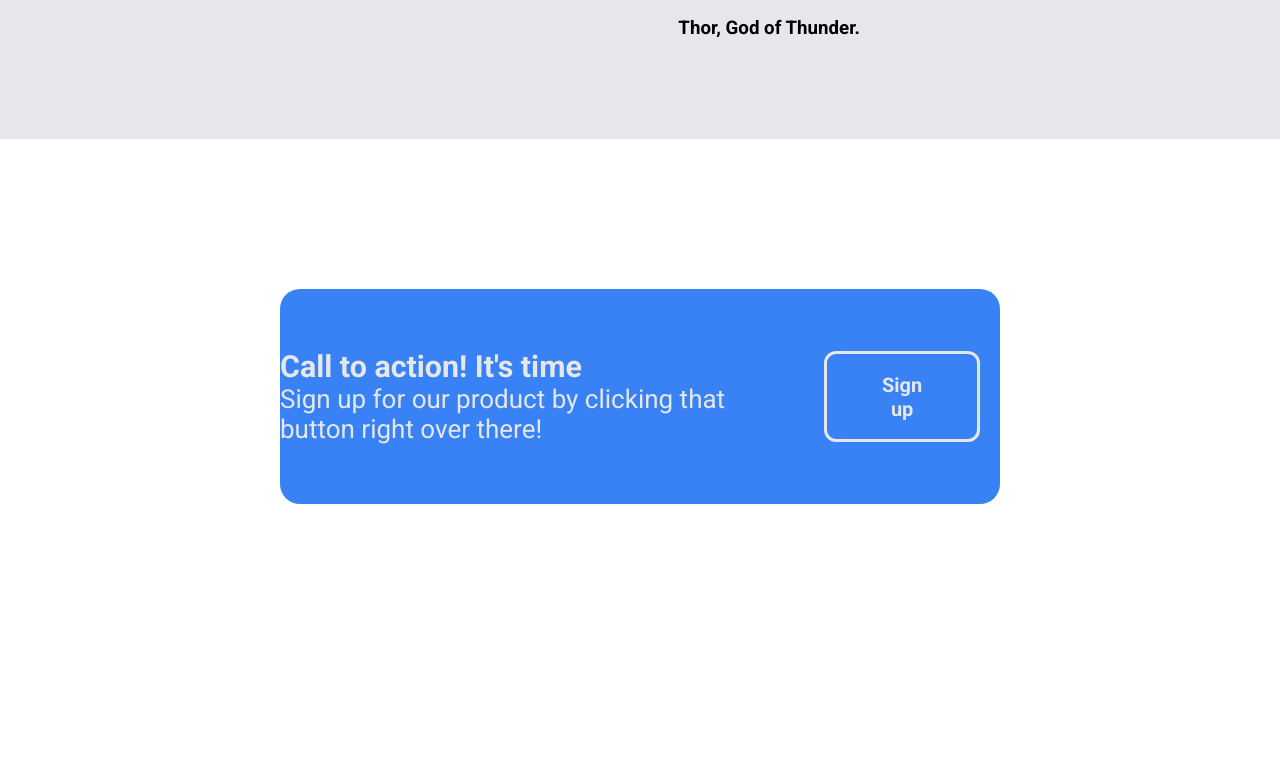
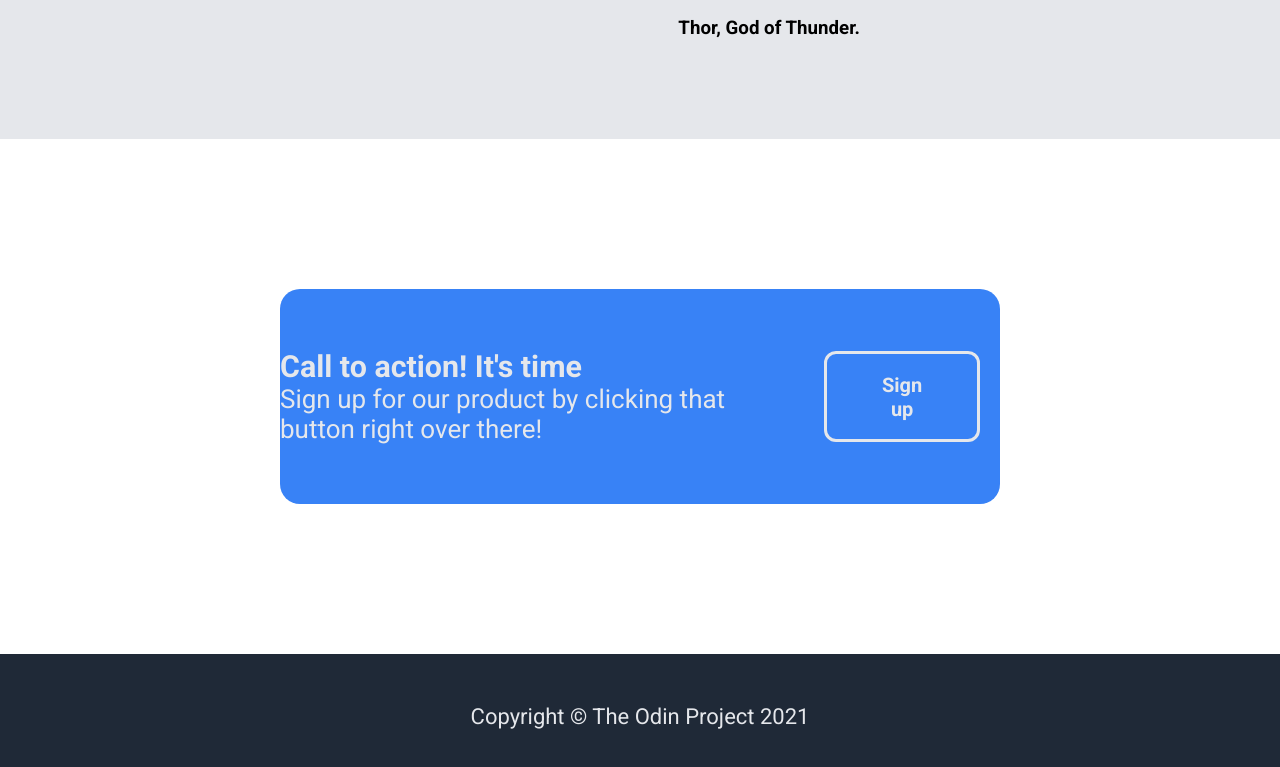
Before and after one commit to CeciliaRava1/template-landing-page-0.1, a plain HTML site: page index.html in a window 1280 px wide. Shown: the part 1680-2447 px from the top of the page. Before the commit the page ends 2334 px from the top, so only its background shows below. Drawn offline with Linux system fonts and the light colour scheme.

Commit message:
feat: Create 'footer' section

```diff
--- a/index.html
+++ b/index.html
@@ -80,13 +80,9 @@
         </div>
     </div>
 
-
-
     <div class="footer">
-
+        <p>Copyright © The Odin Project 2021</p>
     </div>
-
-
 
 </body>
 </html>
--- a/style.css
+++ b/style.css
@@ -151,3 +151,12 @@ blockquote{
     border-radius: 12px;
     margin: 2px 20px;
 }
+
+/* FOOTER SECTION */
+.footer{
+    background-color: #1F2937;
+    color: #E5E7EB;
+    text-align: center;
+    padding: 50px;
+    font-size: 22px;
+}
```
Also changed, not shown: 1 other file.
